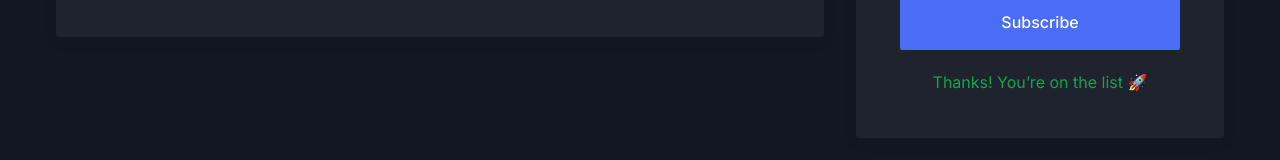
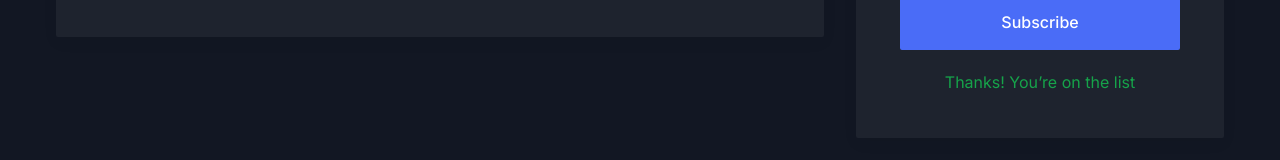
Before and after one commit to jsc23/28devs-website, a Next.js app: page / in a window 1280 px wide. Both pictures are taken after typing "Sample", "name@example.com" into the empty fields and a click on the button "Subscribe". Shown: the part 3760-3920 px from the top of the page. Built offline with nearby package versions, Linux system fonts and the light colour scheme; no server answers.

Commit message:
updated newslatter 2

```diff
--- a/components/Contact/NewsLatterBox.tsx
+++ b/components/Contact/NewsLatterBox.tsx
@@ -93,7 +93,7 @@ const NewsLatterBox = () => {
 
         {status === "success" && (
           <p className="text-center text-green-600">
-            Thanks! You’re on the list 🚀
+            Thanks! You’re on the list
           </p>
         )}
 
```
